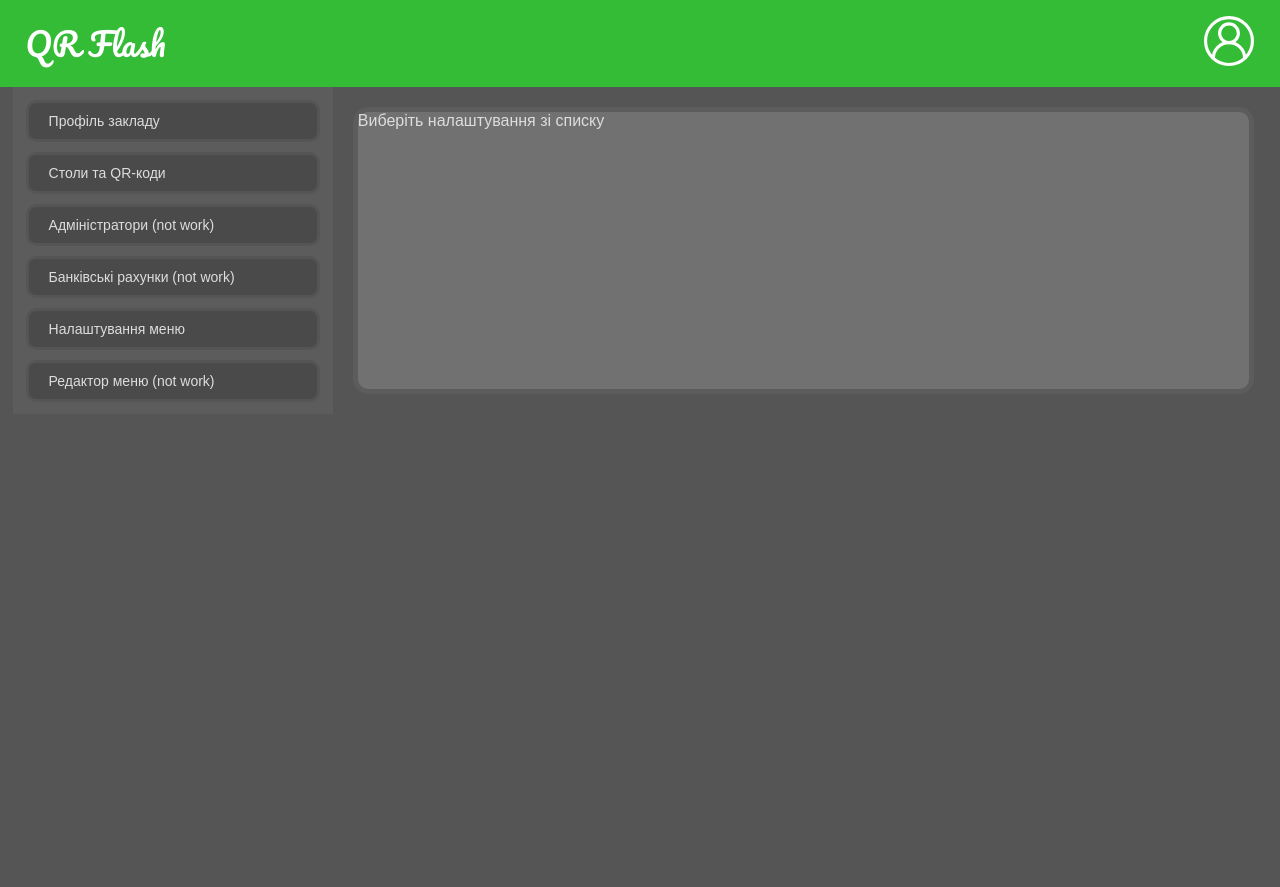
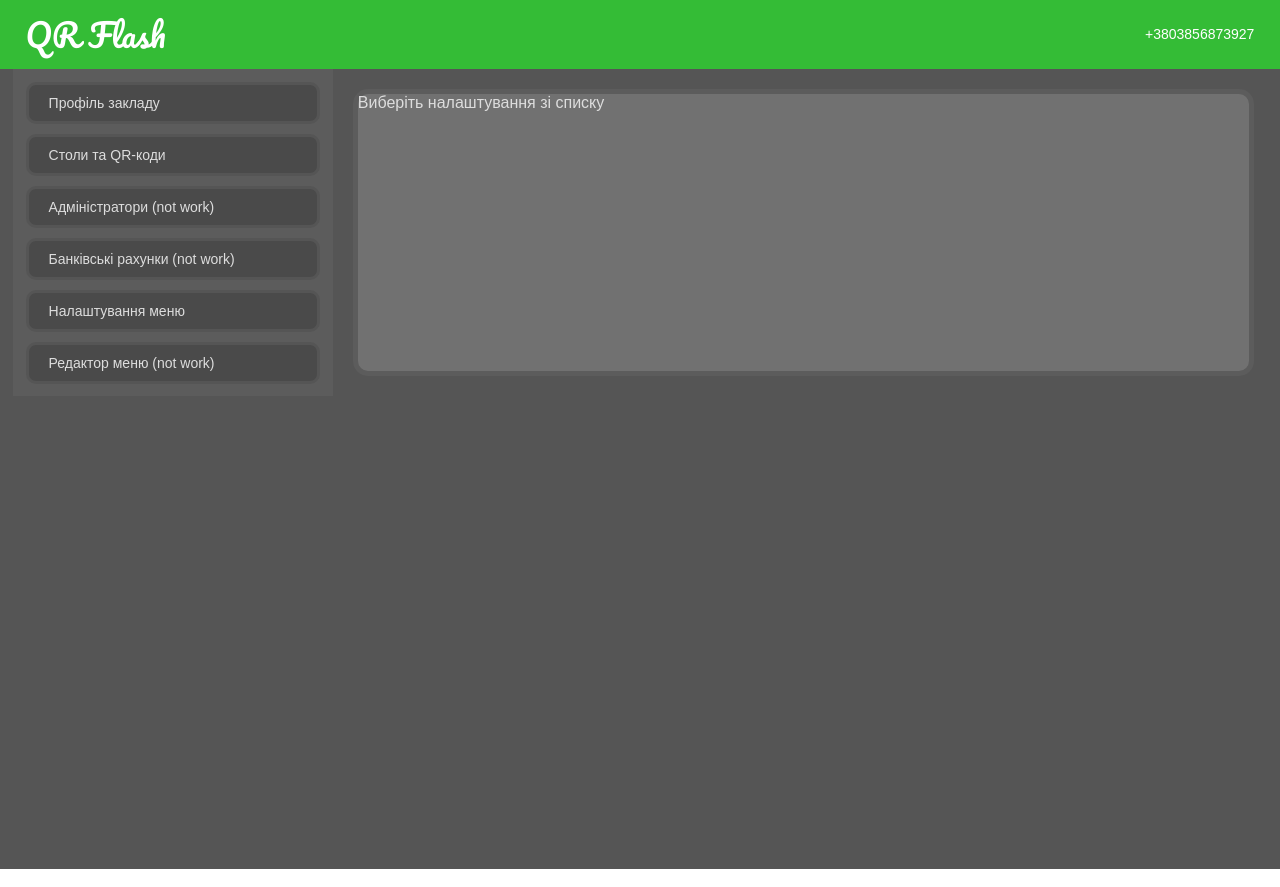
Before and after one commit to alex-zal-19/QR_Flesh, a React (Create React App) app: page / in a window 1280 px wide. Built offline with nearby package versions, Linux system fonts and the light colour scheme.

Commit message:
return number

```diff
--- a/src/main-content/script/AdminPage.jsx
+++ b/src/main-content/script/AdminPage.jsx
@@ -18,13 +18,7 @@ function AdminPage() {
     <div className="app-container">
       <header className="header">
         <h1 className="logo">QR Flash</h1>
-        <a href="/profile" className="profile-link">
-        <img
-          src={profileImage}
-          alt="Profile"
-          className="profile-icon"
-        />
-        </a>
+        <span className="contact-number">+3803856873927</span>
       </header>
       <div className="main-container">
         <div className="content-container">
```
